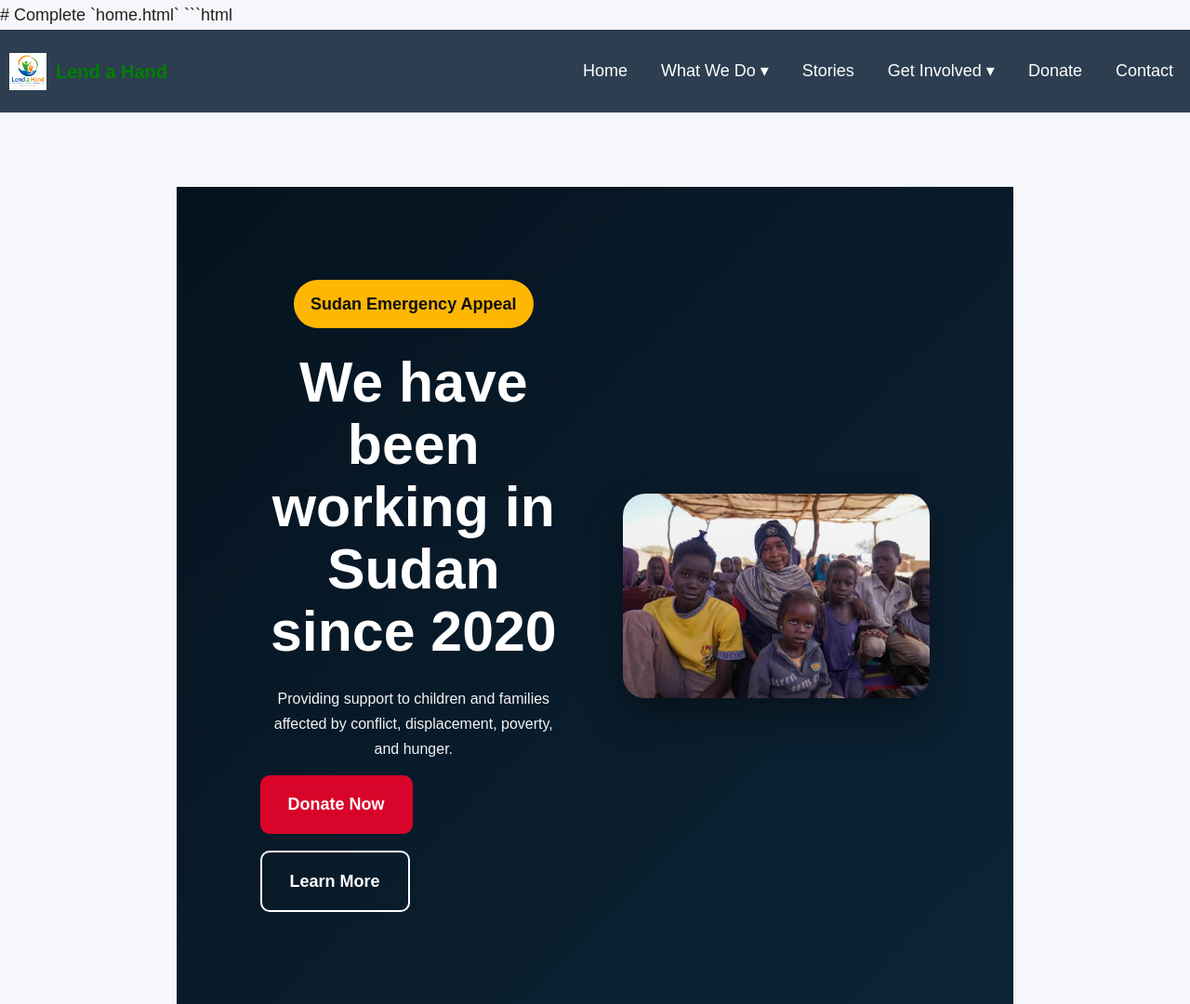
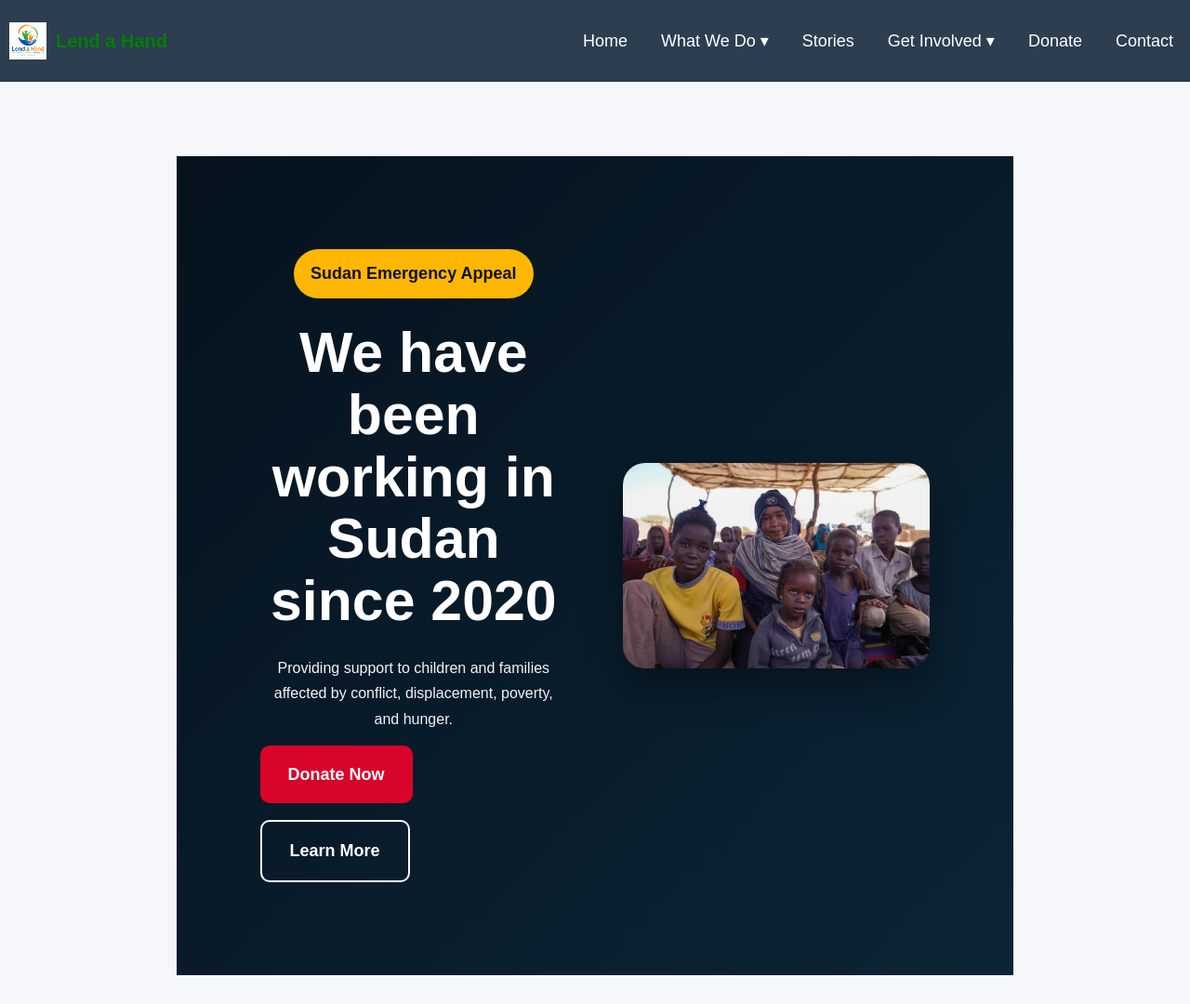
Before and after one commit to hmmariwan/club-website, a Flask app: page / in a window 1280 px wide. Shown: the top 1080 px of the page at 93% size. Run offline with Flask 3, Linux system fonts and the light colour scheme; some libraries are stand-ins or nearby versions.

Commit message:
updating css

````diff
--- a/templates/home.html
+++ b/templates/home.html
@@ -1,6 +1,3 @@
-# Complete `home.html`
-
-```html
 {% extends "base.html" %}
 
 {% block content %}
````
